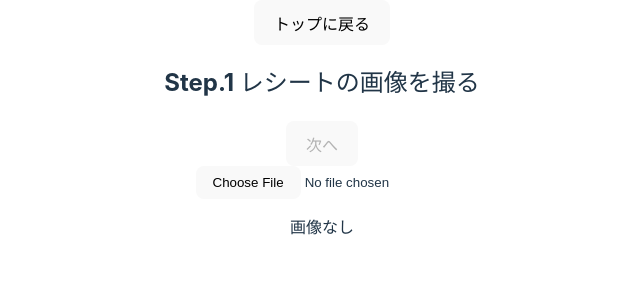
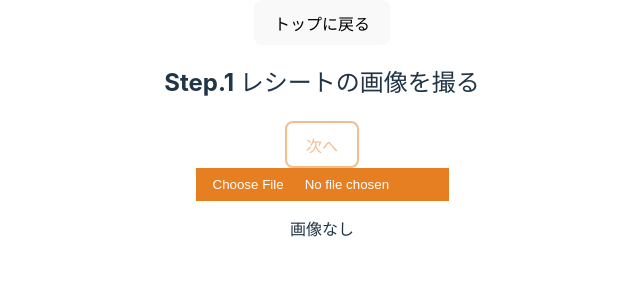
Before and after one commit to tom-konda/receipt-mapping-helper, a Svelte app: page / in a window 1280 px wide. Both pictures are taken after a click on the button "写真を保存する". Shown: the top 300 px of the page, without its empty margins (318-958 px from the left). Built offline with nearby package versions, Linux system fonts and the light colour scheme.

Commit message:
Fix style

```diff
--- a/src/app.css
+++ b/src/app.css
@@ -11,6 +11,12 @@
   text-rendering: optimizeLegibility;
   -webkit-font-smoothing: antialiased;
   -moz-osx-font-smoothing: grayscale;
+
+  --color-primary: #39e75f;
+  --color-primary-hover: #2ecc50;
+  --color-primary-text: #000000;
+  --color-secondary: #2a2a2a;
+  --color-secondary-hover: #3a3a3a;
 }
 
 a {
@@ -66,10 +72,45 @@ button:focus-visible {
   outline: 4px auto -webkit-focus-ring-color;
 }
 
+.btn-primary {
+  background-color: var(--color-primary);
+  color: var(--color-primary-text);
+}
+.btn-primary:hover {
+  background-color: var(--color-primary-hover);
+}
+input[type="file"].btn-primary::file-selector-button {
+  background-color: var(--color-primary);
+  color: var(--color-primary-text);
+}
+input[type="file"].btn-primary::file-selector-button:hover {
+  background-color: var(--color-primary-hover);
+}
+.btn-primary:disabled {
+  opacity: 0.5;
+  cursor: not-allowed;
+}
+.btn-secondary {
+  background-color: var(--color-secondary);
+  color: var(--color-primary);
+  border: 2px solid var(--color-primary);
+  font-weight: 700;
+}
+.btn-secondary:hover {
+  background-color: var(--color-secondary-hover);
+}
+.btn-secondary:disabled {
+  opacity: 0.5;
+  cursor: not-allowed;
+}
+
 @media (prefers-color-scheme: light) {
   :root {
     color: #213547;
     background-color: #ffffff;
+    --color-primary: #e67e22;
+    --color-primary-hover: #d35400;
+    --color-primary-text: #ffffff;
   }
   a:hover {
     color: #747bff;
@@ -78,4 +119,12 @@ button:focus-visible {
   input[type="file"]::file-selector-button {
     background-color: #f9f9f9;
   }
+.btn-secondary {
+    background-color: #ffffff;
+    color: var(--color-primary);
+    border: 2px solid var(--color-primary);
+  }
+  .btn-secondary:hover {
+    background-color: #f5f5f5;
+  }
 }
```
